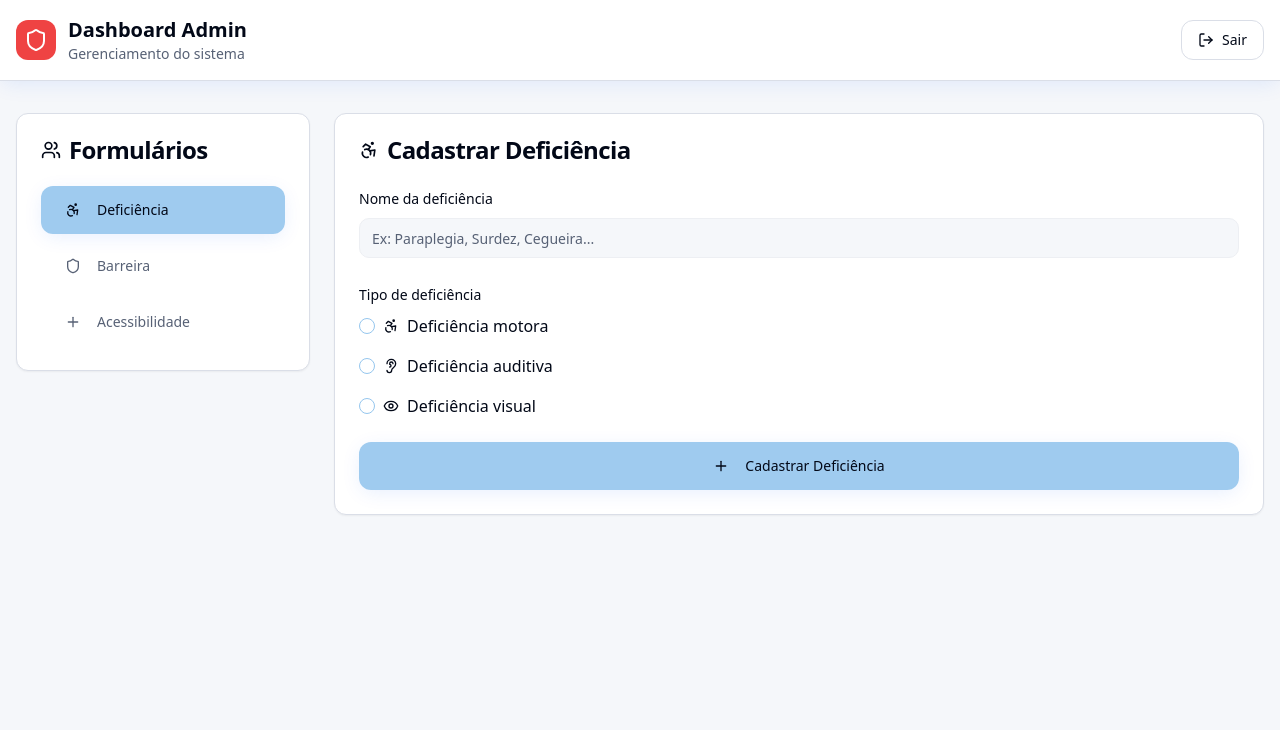
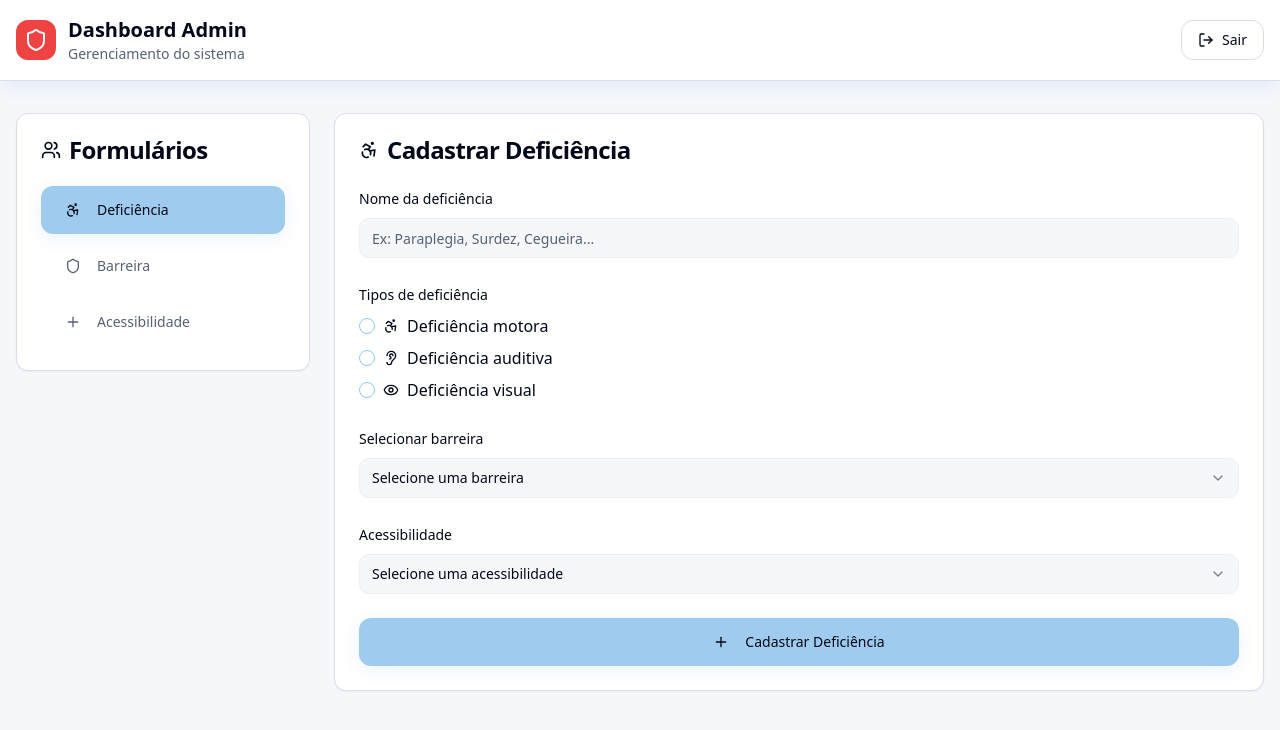
Before and after one commit to luisferracine/talento-inclusivo-hub, a React (Vite) app: page /dashboard-admin in a window 1280 px wide. Shown: the top 730 px of the page. Built offline with nearby package versions, Linux system fonts and the light colour scheme.

Commit message:
Atualizar dashboard admin

```diff
--- a/src/pages/DashboardAdmin.tsx
+++ b/src/pages/DashboardAdmin.tsx
@@ -7,6 +7,8 @@ import { Input } from "@/components/ui/input";
 import { Card, CardContent, CardHeader, CardTitle } from "@/components/ui/card";
 import { Form, FormControl, FormField, FormItem, FormLabel, FormMessage } from "@/components/ui/form";
 import { RadioGroup, RadioGroupItem } from "@/components/ui/radio-group";
+import { Checkbox } from "@/components/ui/checkbox";
+import { Select, SelectContent, SelectItem, SelectTrigger, SelectValue } from "@/components/ui/select";
 import { Shield, Users, Eye, Ear, Accessibility, Plus, LogOut } from "lucide-react";
 import { Link } from "react-router-dom";
 import { toast } from "sonner";
@@ -14,9 +16,9 @@ import { toast } from "sonner";
 // Schemas para os formulários
 const deficienciaSchema = z.object({
   nome: z.string().min(2, "Nome deve ter pelo menos 2 caracteres"),
-  tipo: z.enum(["motora", "auditiva", "visual"], {
-    required_error: "Selecione um tipo de deficiência",
-  }),
+  tipos: z.array(z.enum(["motora", "auditiva", "visual"])).min(1, "Selecione pelo menos um tipo de deficiência"),
+  barreira: z.string().optional(),
+  acessibilidade: z.string().optional(),
 });
 
 const barreiraSchema = z.object({
@@ -39,6 +41,12 @@ const DashboardAdmin = () => {
   // Forms
   const deficienciaForm = useForm<z.infer<typeof deficienciaSchema>>({
     resolver: zodResolver(deficienciaSchema),
+    defaultValues: {
+      nome: "",
+      tipos: [],
+      barreira: "",
+      acessibilidade: "",
+    },
   });
 
   const barreiraForm = useForm<z.infer<typeof barreiraSchema>>({
@@ -184,39 +192,88 @@ const DashboardAdmin = () => {
 
                       <FormField
                         control={deficienciaForm.control}
-                        name="tipo"
+                        name="tipos"
                         render={({ field }) => (
                           <FormItem>
-                            <FormLabel>Tipo de deficiência</FormLabel>
-                            <FormControl>
-                              <RadioGroup
-                                onValueChange={field.onChange}
-                                value={field.value}
-                                className="flex flex-col space-y-2"
-                              >
-                                <div className="flex items-center space-x-2">
-                                  <RadioGroupItem value="motora" id="deficiencia-motora" />
-                                  <label htmlFor="deficiencia-motora" className="flex items-center gap-2 cursor-pointer">
-                                    <Accessibility className="w-4 h-4" />
-                                    Deficiência motora
+                            <FormLabel>Tipos de deficiência</FormLabel>
+                            <div className="space-y-2">
+                              {[
+                                { value: "motora", label: "Deficiência motora", icon: <Accessibility className="w-4 h-4" /> },
+                                { value: "auditiva", label: "Deficiência auditiva", icon: <Ear className="w-4 h-4" /> },
+                                { value: "visual", label: "Deficiência visual", icon: <Eye className="w-4 h-4" /> }
+                              ].map((item) => (
+                                <div key={item.value} className="flex items-center space-x-2">
+                                  <Checkbox
+                                    id={`deficiencia-${item.value}`}
+                                    checked={field.value?.includes(item.value as any)}
+                                    onCheckedChange={(checked) => {
+                                      const currentValue = field.value || [];
+                                      if (checked) {
+                                        field.onChange([...currentValue, item.value]);
+                                      } else {
+                                        field.onChange(currentValue.filter((v: string) => v !== item.value));
+                                      }
+                                    }}
+                                  />
+                                  <label htmlFor={`deficiencia-${item.value}`} className="flex items-center gap-2 cursor-pointer">
+                                    {item.icon}
+                                    {item.label}
                                   </label>
                                 </div>
-                                <div className="flex items-center space-x-2">
-                                  <RadioGroupItem value="auditiva" id="deficiencia-auditiva" />
-                                  <label htmlFor="deficiencia-auditiva" className="flex items-center gap-2 cursor-pointer">
-                                    <Ear className="w-4 h-4" />
-                                    Deficiência auditiva
-                                  </label>
-                                </div>
-                                <div className="flex items-center space-x-2">
-                                  <RadioGroupItem value="visual" id="deficiencia-visual" />
-                                  <label htmlFor="deficiencia-visual" className="flex items-center gap-2 cursor-pointer">
-                                    <Eye className="w-4 h-4" />
-                                    Deficiência visual
-                                  </label>
-                                </div>
-                              </RadioGroup>
-                            </FormControl>
+                              ))}
+                            </div>
+                            <FormMessage />
+                          </FormItem>
+                        )}
+                      />
+
+                      <FormField
+                        control={deficienciaForm.control}
+                        name="barreira"
+                        render={({ field }) => (
+                          <FormItem>
+                            <FormLabel>Selecionar barreira</FormLabel>
+                            <Select onValueChange={field.onChange} defaultValue={field.value}>
+                              <FormControl>
+                                <SelectTrigger>
+                                  <SelectValue placeholder="Selecione uma barreira" />
+                                </SelectTrigger>
+                              </FormControl>
+                              <SelectContent>
+                                <SelectItem value="escadas">Escadas</SelectItem>
+                                <SelectItem value="ruido-alto">Ruído alto</SelectItem>
+                                <SelectItem value="falta-contraste">Falta de contraste</SelectItem>
+                                <SelectItem value="piso-irregular">Piso irregular</SelectItem>
+                                <SelectItem value="ausencia-sinal-visual">Ausência de sinal visual</SelectItem>
+                                <SelectItem value="ausencia-sinal-sonoro">Ausência de sinal sonoro</SelectItem>
+                              </SelectContent>
+                            </Select>
+                            <FormMessage />
+                          </FormItem>
+                        )}
+                      />
+
+                      <FormField
+                        control={deficienciaForm.control}
+                        name="acessibilidade"
+                        render={({ field }) => (
+                          <FormItem>
+                            <FormLabel>Acessibilidade</FormLabel>
+                            <Select onValueChange={field.onChange} defaultValue={field.value}>
+                              <FormControl>
+                                <SelectTrigger>
+                                  <SelectValue placeholder="Selecione uma acessibilidade" />
+                                </SelectTrigger>
+                              </FormControl>
+                              <SelectContent>
+                                <SelectItem value="rampa-acesso">Rampa de acesso</SelectItem>
+                                <SelectItem value="interprete-libras">Intérprete de Libras</SelectItem>
+                                <SelectItem value="leitor-tela">Leitor de tela</SelectItem>
+                                <SelectItem value="elevador">Elevador</SelectItem>
+                                <SelectItem value="piso-tatil">Piso tátil</SelectItem>
+                                <SelectItem value="sinal-sonoro">Sinal sonoro</SelectItem>
+                              </SelectContent>
+                            </Select>
                             <FormMessage />
                           </FormItem>
                         )}
```
